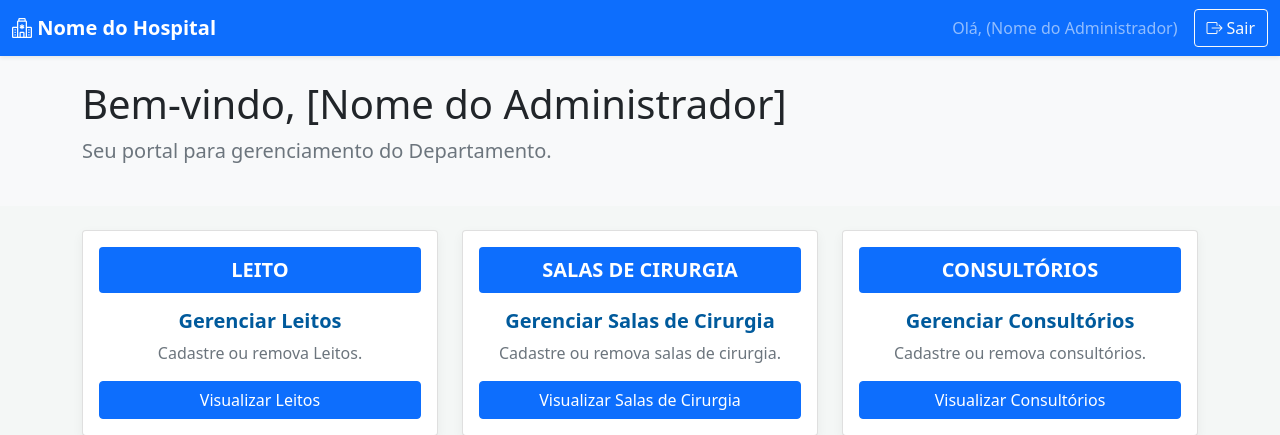
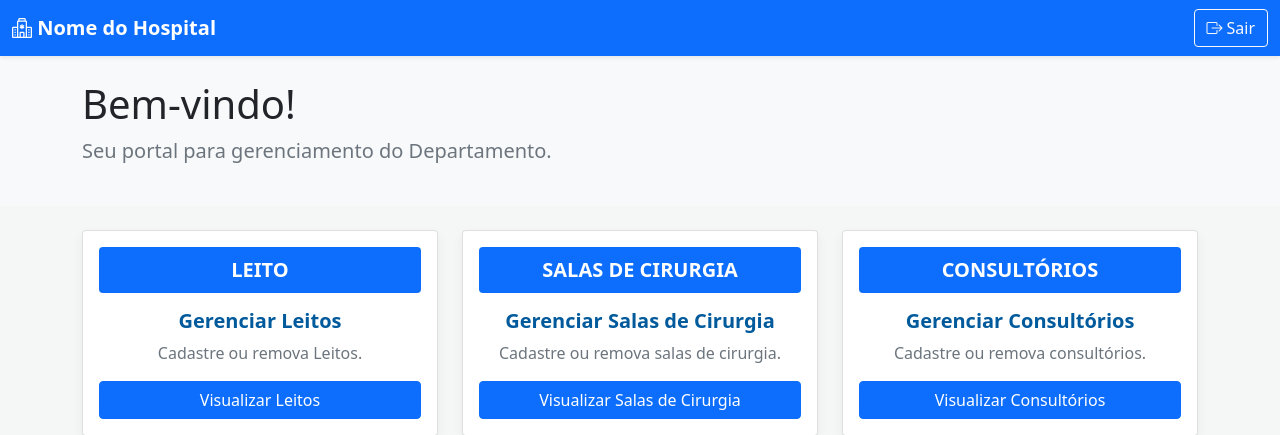
Before and after one commit to BernardoFerrazG/Hospital_bd, a Django app: template projeto/app/templates/home_adm.html in a window 1280 px wide. Shown: the top 435 px of the page. Run offline with Django 5.2, Linux system fonts and the light colour scheme; the template is opened without the code that fills it, so the values that code supplies are empty.

Commit message:
Update home_adm.html
home adm atualizado

```diff
--- a/projeto/app/templates/home_adm.html
+++ b/projeto/app/templates/home_adm.html
@@ -49,7 +49,7 @@
           <i class="bi bi-hospital"></i> Nome do Hospital
         </a>
         <div class="d-flex align-items-center">
-          <span class="navbar-text user-menu me-3"> Olá, (Nome do Administrador) </span>
+          <span class="navbar-text user-menu me-3"></span>
           <a href="#" class="btn btn-outline-light">
             <i class="bi bi-box-arrow-right me-1"></i>Sair
           </a>
@@ -60,7 +60,7 @@
     <main>
       <div class="container-fluid py-4 bg-light">
         <div class="container">
-          <h1>Bem-vindo, [Nome do Administrador]</h1>
+          <h1>Bem-vindo!</h1>
           <p class="lead text-muted">
             Seu portal para gerenciamento do Departamento.
           </p>
```
